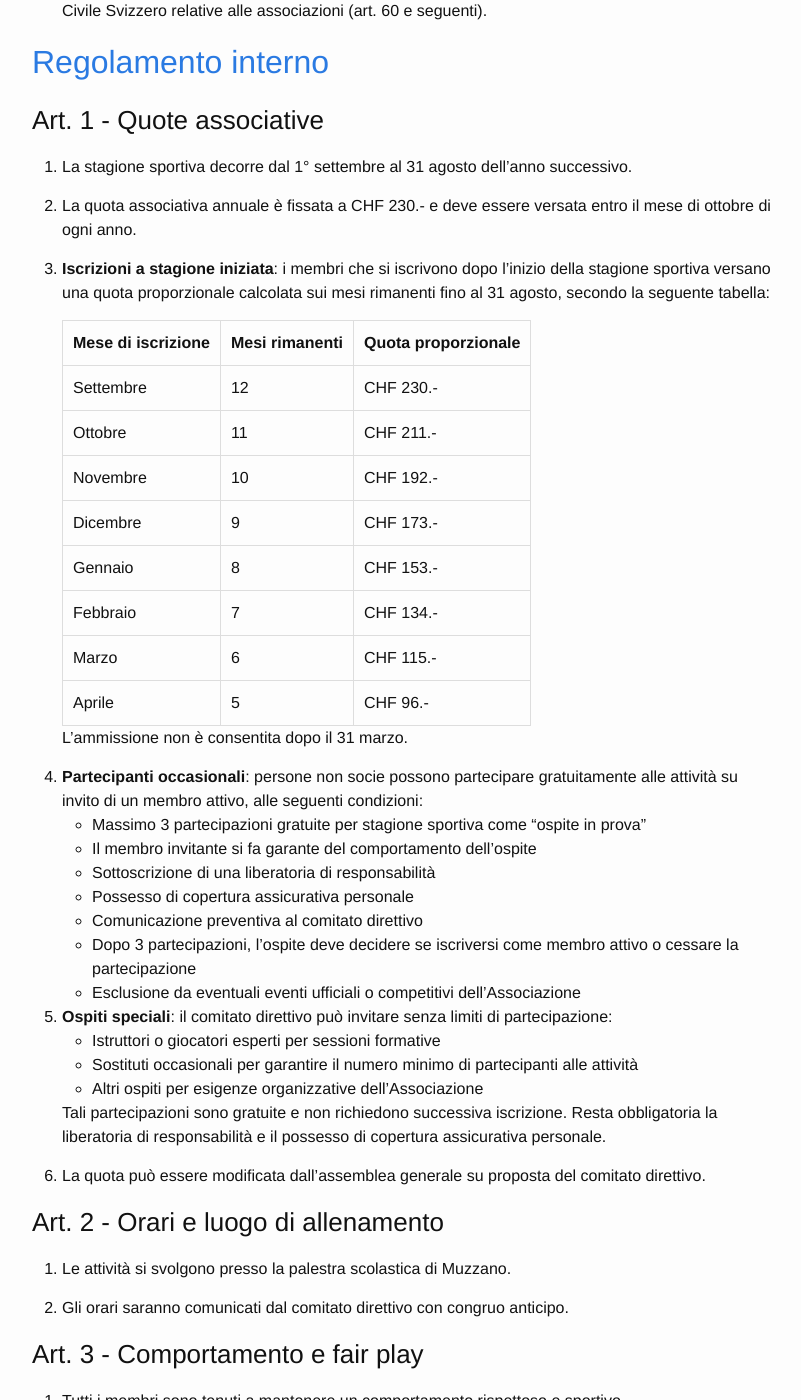
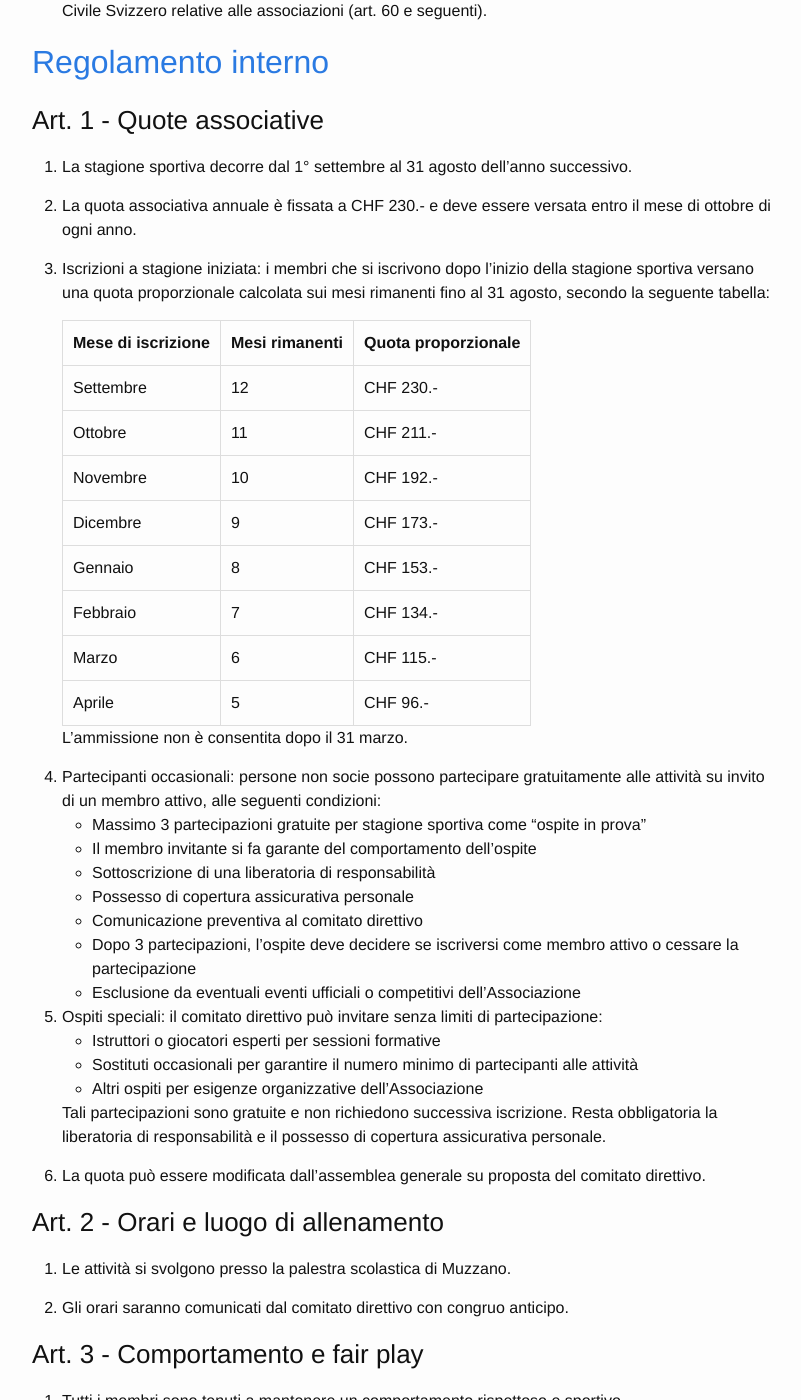
Before and after one commit to infobad/infobad.github.io, a Jekyll site: the page built from about_draft.md, in a window 1280 px wide and 1400 px high, scrolled down 3228 px. Shown: the whole window, without its empty margins (238-1039 px from the left). Built offline with Jekyll 4.4.1, drawn with Linux system fonts in a browser that asks for light colours.

```diff
--- a/about_draft.md
+++ b/about_draft.md
@@ -137,7 +137,7 @@ Jorge Terranova
 
 2. La quota associativa annuale è fissata a CHF 230.- e deve essere versata entro il mese di ottobre di ogni anno.
 
-3. **Iscrizioni a stagione iniziata**: i membri che si iscrivono dopo l'inizio della stagione sportiva versano una quota proporzionale calcolata sui mesi rimanenti fino al 31 agosto, secondo la seguente tabella:
+3. Iscrizioni a stagione iniziata: i membri che si iscrivono dopo l'inizio della stagione sportiva versano una quota proporzionale calcolata sui mesi rimanenti fino al 31 agosto, secondo la seguente tabella:
 
    | Mese di iscrizione | Mesi rimanenti | Quota proporzionale |
    |-------------------|----------------|---------------------|
@@ -152,7 +152,7 @@ Jorge Terranova
 
    L'ammissione non è consentita dopo il 31 marzo.
 
-4. **Partecipanti occasionali**: persone non socie possono partecipare gratuitamente alle attività su invito di un membro attivo, alle seguenti condizioni:
+4. Partecipanti occasionali: persone non socie possono partecipare gratuitamente alle attività su invito di un membro attivo, alle seguenti condizioni:
    - Massimo 3 partecipazioni gratuite per stagione sportiva come "ospite in prova"
    - Il membro invitante si fa garante del comportamento dell'ospite
    - Sottoscrizione di una liberatoria di responsabilità
@@ -161,7 +161,7 @@ Jorge Terranova
    - Dopo 3 partecipazioni, l'ospite deve decidere se iscriversi come membro attivo o cessare la partecipazione
    - Esclusione da eventuali eventi ufficiali o competitivi dell'Associazione
 
-5. **Ospiti speciali**: il comitato direttivo può invitare senza limiti di partecipazione:
+5. Ospiti speciali: il comitato direttivo può invitare senza limiti di partecipazione:
    - Istruttori o giocatori esperti per sessioni formative
    - Sostituti occasionali per garantire il numero minimo di partecipanti alle attività
    - Altri ospiti per esigenze organizzative dell'Associazione
```
